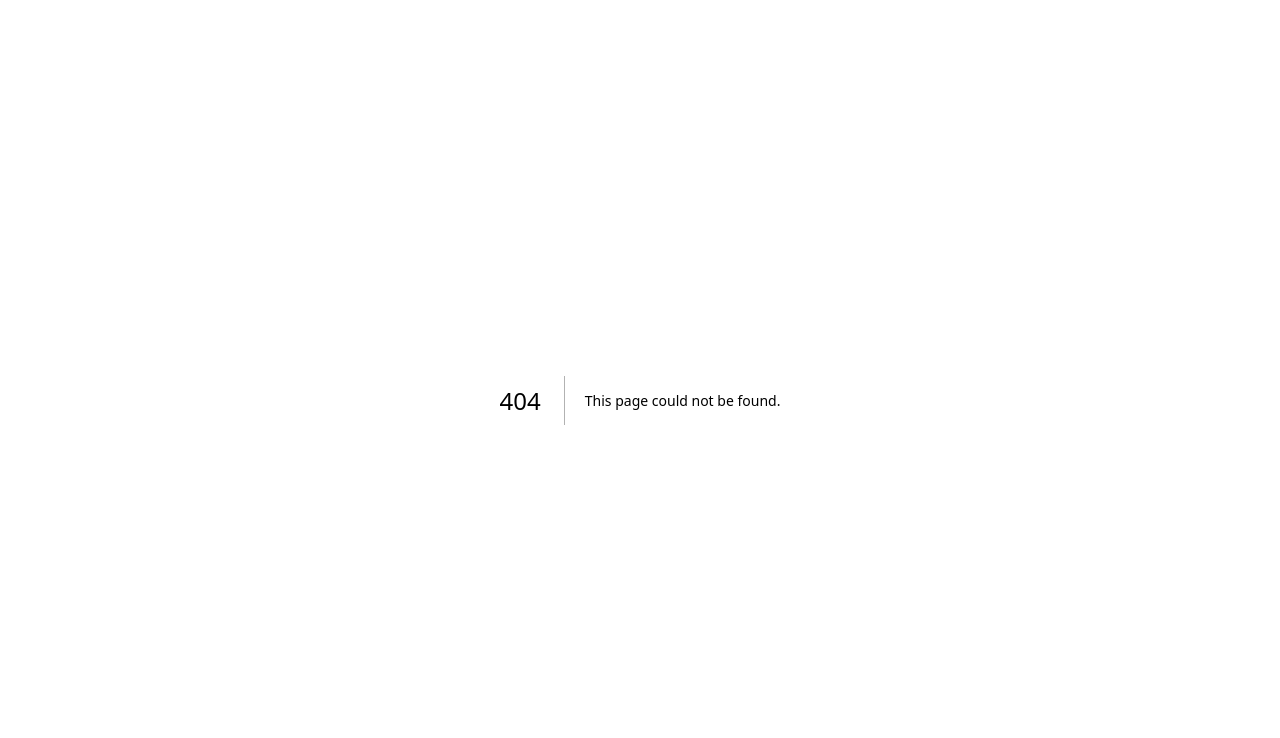
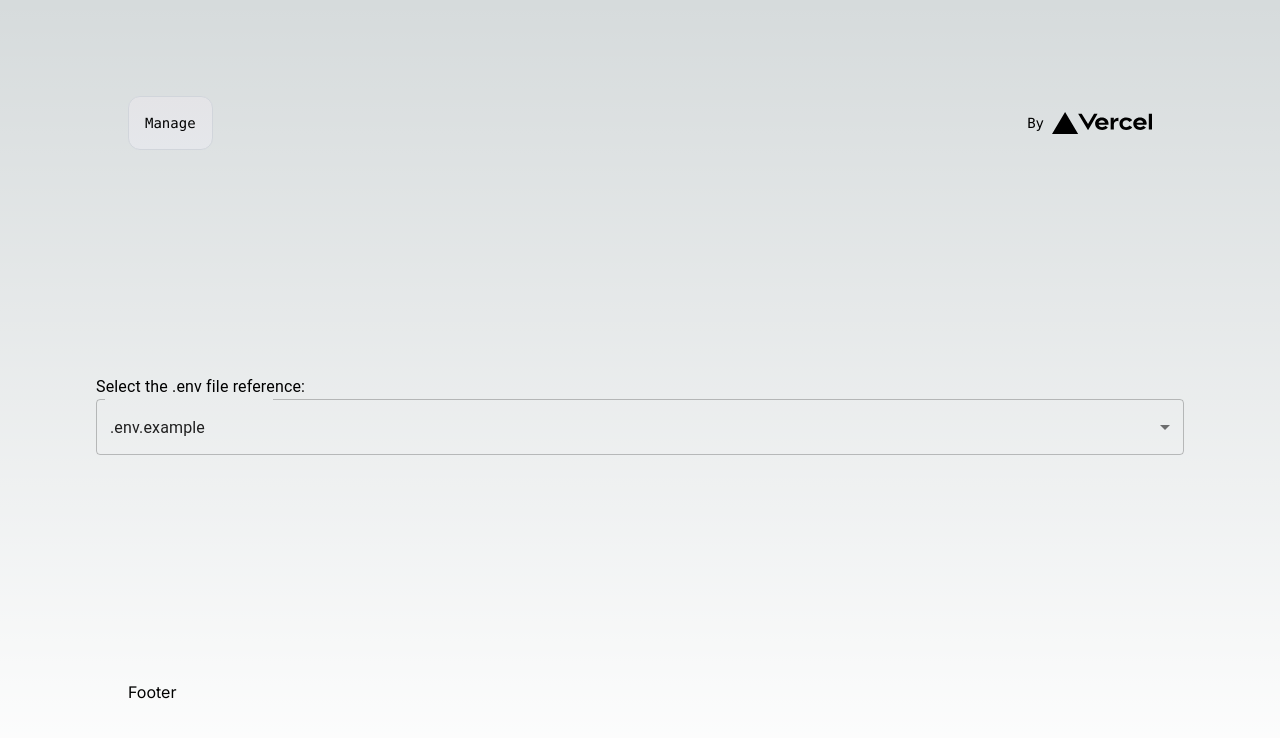
Before and after one commit to jorge-mauricio/devops-env-variables-remote-admin, a Next.js app: page /manage in a window 1280 px wide. Before the commit this address had no page. Shown: the top 738 px of the page. Built offline with nearby package versions, Linux system fonts and the light colour scheme.

Commit message:
feat: .env files read and select proof-of-concept

```diff
--- /dev/null
+++ b/src/pages/manage.tsx
@@ -0,0 +1,105 @@
+import Image from "next/image";
+import { GetServerSideProps } from 'next';
+import { Inter } from "next/font/google";
+import React from 'react';
+import { FormControl, InputLabel, MenuItem, Select, Typography, SelectChangeEvent } from "@mui/material";
+
+import fs from 'fs';
+import path from 'path';
+
+const inter = Inter({ subsets: ["latin"] });
+
+// Define a type for the props
+interface ManagePageProps {
+  envFiles: string[];
+}
+
+const ManagePage: React.FC<ManagePageProps> = ({ envFiles }) => {
+  // States
+  const defaultEnvFile = envFiles.length > 0 ? (envFiles.includes('.env') ? '.env' : envFiles[0]) : '';
+  const [selectedEnvFile, setSelectedEnvFile] = React.useState<string>(defaultEnvFile);
+
+  // Handlers
+  const handleEnvFileChange = (event: SelectChangeEvent<string>) => {
+    setSelectedEnvFile(event.target.value as string);
+  };
+
+  return (
+    <main
+      className={`flex min-h-screen flex-col items-center justify-between p-24 ${inter.className}`}
+    >
+      <div className="z-10 max-w-5xl w-full items-center justify-between font-mono text-sm lg:flex">
+        <p className="fixed left-0 top-0 flex w-full justify-center border-b border-gray-300 bg-gradient-to-b from-zinc-200 pb-6 pt-8 backdrop-blur-2xl dark:border-neutral-800 dark:bg-zinc-800/30 dark:from-inherit lg:static lg:w-auto  lg:rounded-xl lg:border lg:bg-gray-200 lg:p-4 lg:dark:bg-zinc-800/30">
+          Manage
+        </p>
+        <div className="fixed bottom-0 left-0 flex h-48 w-full items-end justify-center bg-gradient-to-t from-white via-white dark:from-black dark:via-black lg:static lg:h-auto lg:w-auto lg:bg-none">
+          <a
+            className="pointer-events-none flex place-items-center gap-2 p-8 lg:pointer-events-auto lg:p-0"
+            href="https://vercel.com?utm_source=create-next-app&utm_medium=default-template-tw&utm_campaign=create-next-app"
+            target="_blank"
+            rel="noopener noreferrer"
+          >
+            By{" "}
+            <Image
+              src="/vercel.svg"
+              alt="Vercel Logo"
+              className="dark:invert"
+              width={100}
+              height={24}
+              priority
+            />
+          </a>
+        </div>
+      </div>
+
+      <div className="relative flex place-items-center w-full">
+        {/*
+        label: Select the .env file reference.
+        input field:  dropdown with 3 dummy options
+        */}
+        <FormControl fullWidth>
+          {/* <div className="w-full"> */}
+          <Typography id="env-file-label" component="label" htmlFor="env-file" className="mb-2">
+            Select the .env file reference:
+          </Typography>
+          {/* <InputLabel id="env-file-label">Select the .env file reference:</InputLabel> */}
+          <Select
+            labelId="env-file-label"
+            id="env-file"
+            label="Select the .env file reference:"
+            value={selectedEnvFile || ''}
+            onChange={handleEnvFileChange}
+          >
+            {envFiles && envFiles.map((envFile) => (
+              <MenuItem key={envFile} value={envFile}>{envFile}</MenuItem>
+            ))}
+          </Select>
+          {/* </div> */}
+        </FormControl>
+      </div>
+
+      <div className="mb-32 grid text-center lg:max-w-5xl lg:w-full lg:mb-0 lg:grid-cols-4 lg:text-left">
+        Footer
+      </div>
+    </main>
+  );
+};
+
+export const getServerSideProps: GetServerSideProps<ManagePageProps> = async () => {
+// export const getServerSideProps: GetServerSideProps = async () => {
+  // const directory = path.join(process.cwd(), '.envs');
+  const directory = path.join(process.cwd());
+  // console.log('directory:', directory);
+  const filenames = fs.readdirSync(directory);
+  // console.log('filenames:', filenames);
+  // const envFiles = fs.readdirSync(path.join(process.cwd(), '.envs'));
+  const envFiles = filenames.filter((filename) => filename.startsWith('.env'));
+  //console.log('envFiles:', envFiles);
+  return {
+    props: {
+      envFiles,
+    },
+  };
+};
+
+export default ManagePage;
```
